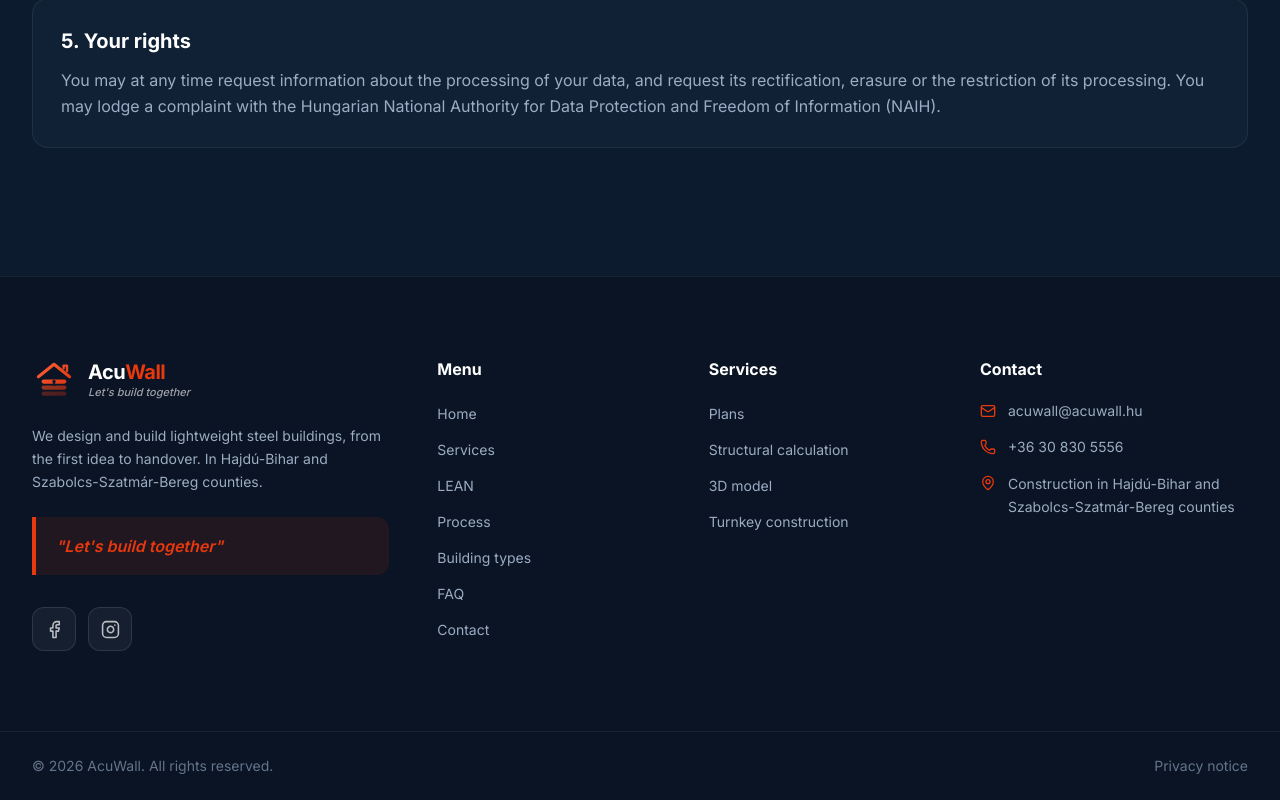
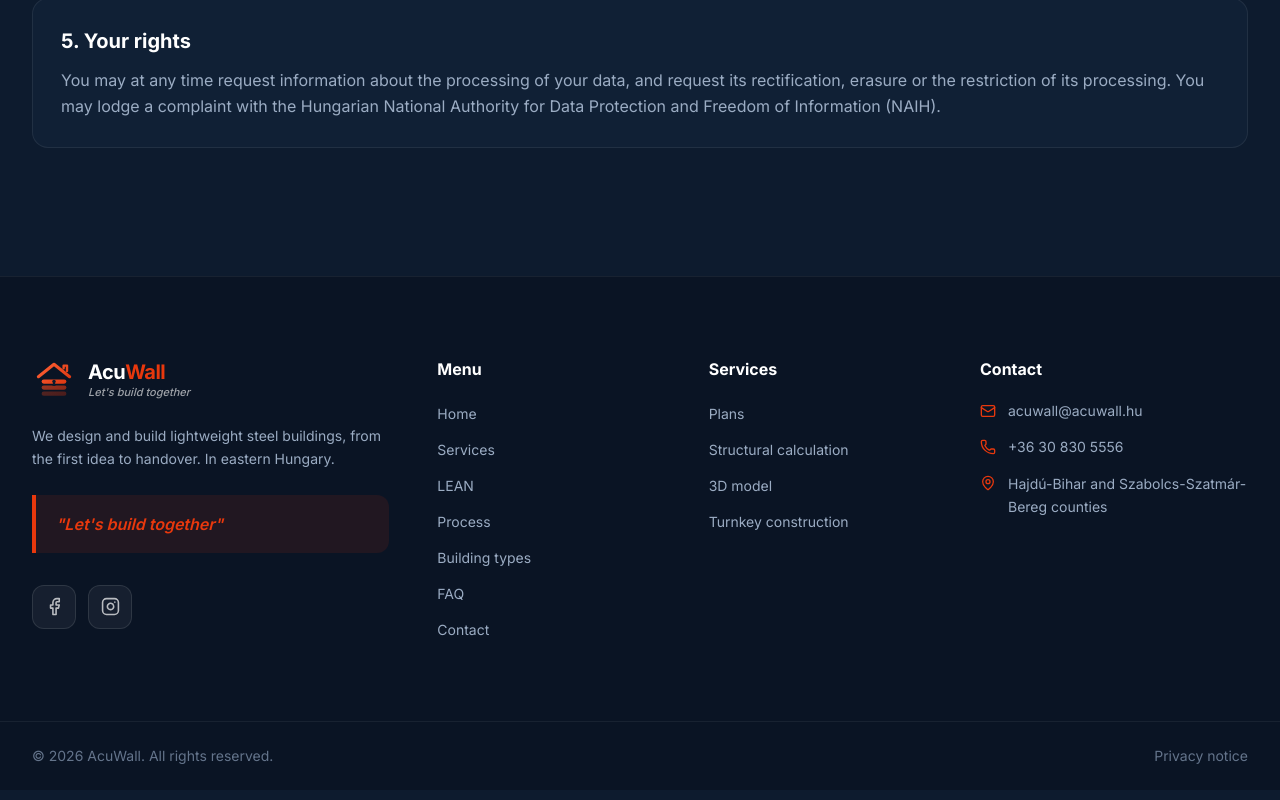
Before and after one commit to broist/acuwall_prod, a Next.js app: page /adatkezeles in a window 1280 px wide. Shown: the part 1038-1838 px from the top of the page. Built offline with nearby package versions, Linux system fonts and the light colour scheme.

Commit message:
Termeszetesebb megfogalmazas: Kelet-Magyarorszag a szovegekben, varmegyenevek csak az adatoknal
Co-Authored-By: Claude Opus 5 <noreply@anthropic.com>

```diff
--- a/src/components/landing/LandingWizard.tsx
+++ b/src/components/landing/LandingWizard.tsx
@@ -94,7 +94,7 @@ const STEPS: Step[] = [
     kind: "place",
     id: "location",
     question: "Hol épülne?",
-    help: "Hajdú-Bihar és Szabolcs-Szatmár-Bereg vármegyében dolgozunk, elég a település neve.",
+    help: "Hajdú-Biharban és Szabolcs-Szatmár-Beregben dolgozunk, elég a település neve.",
   },
   {
     kind: "contact",
--- a/src/i18n/dictionaries/de.ts
+++ b/src/i18n/dictionaries/de.ts
@@ -103,7 +103,7 @@ export const de: Dictionary = {
       },
       {
         title: "Wir gehen ans Telefon",
-        description: "Wo auch immer Ihr Grundstück im Komitat Hajdú-Bihar oder Szabolcs-Szatmár-Bereg liegt – rufen Sie uns an!",
+        description: "Wir bauen in Ostungarn. Rufen Sie uns an, wir besprechen alles.",
       },
     ],
   },
@@ -316,7 +316,7 @@ export const de: Dictionary = {
       },
       {
         question: "Wo arbeiten wir?",
-        answer: "In den Komitaten Hajdú-Bihar und Szabolcs-Szatmár-Bereg. Wo auch immer Ihr Grundstück in diesen Komitaten liegt, wenden Sie sich an uns.",
+        answer: "Wir arbeiten in den Komitaten Hajdú-Bihar und Szabolcs-Szatmár-Bereg. Wenn Ihr Grundstück in dieser Region liegt, wenden Sie sich an uns.",
       },
       {
         question: "Wie bezahle ich?",
@@ -413,17 +413,17 @@ export const de: Dictionary = {
       responseTime: "Reaktionszeit",
       hours: "Öffnungszeiten",
     },
-    areaValue: "Ausführung in den Komitaten Hajdú-Bihar und Szabolcs-Szatmár-Bereg",
+    areaValue: "Komitate Hajdú-Bihar und Szabolcs-Szatmár-Bereg",
     responseTimeValue: "In der Regel innerhalb von 24 Stunden, persönliche Antwort",
     hoursWeekdays: "Montag – Freitag: 08:00 – 17:00",
     hoursWeekend: "Samstag – Sonntag: geschlossen",
-    mapTitle: "AcuWall — Ausführung in den Komitaten Hajdú-Bihar und Szabolcs-Szatmár-Bereg",
+    mapTitle: "AcuWall — Komitate Hajdú-Bihar und Szabolcs-Szatmár-Bereg",
     mapOpen: "In Maps öffnen",
   },
 
   footer: {
     description:
-      "Wir planen und bauen Gebäude in Stahlleichtbauweise, von der ersten Idee bis zur Schlüsselübergabe. In den Komitaten Hajdú-Bihar und Szabolcs-Szatmár-Bereg.",
+      "Wir planen und bauen Gebäude in Stahlleichtbauweise, von der ersten Idee bis zur Schlüsselübergabe. In Ostungarn.",
     motto: "„Bauen wir gemeinsam“",
     menuHeading: "Menü",
     servicesHeading: "Leistungen",
@@ -434,7 +434,7 @@ export const de: Dictionary = {
       model: "3D-Modell",
       turnkey: "Schlüsselfertige Ausführung",
     },
-    areaValue: "Ausführung in den Komitaten Hajdú-Bihar und Szabolcs-Szatmár-Bereg",
+    areaValue: "Komitate Hajdú-Bihar und Szabolcs-Szatmár-Bereg",
     rights: "Alle Rechte vorbehalten.",
     privacy: "Datenschutzhinweis",
     facebookAria: "AcuWall auf Facebook",
--- a/src/i18n/dictionaries/en.ts
+++ b/src/i18n/dictionaries/en.ts
@@ -103,7 +103,7 @@ export const en: Dictionary = {
       },
       {
         title: "We answer the phone",
-        description: "Wherever your plot is in Hajdú-Bihar or Szabolcs-Szatmár-Bereg county – give us a call!",
+        description: "We build in eastern Hungary. Give us a call and let's talk it through.",
       },
     ],
   },
@@ -316,7 +316,7 @@ export const en: Dictionary = {
       },
       {
         question: "Where do we work?",
-        answer: "In Hajdú-Bihar and Szabolcs-Szatmár-Bereg counties. Wherever your plot is within these counties, get in touch with us.",
+        answer: "We work in Hajdú-Bihar and Szabolcs-Szatmár-Bereg counties. If your plot is in this area, get in touch with us.",
       },
       {
         question: "How do I pay?",
@@ -413,17 +413,17 @@ export const en: Dictionary = {
       responseTime: "Response time",
       hours: "Opening hours",
     },
-    areaValue: "Construction in Hajdú-Bihar and Szabolcs-Szatmár-Bereg counties",
+    areaValue: "Hajdú-Bihar and Szabolcs-Szatmár-Bereg counties",
     responseTimeValue: "Usually within 24 hours, with a personal reply",
     hoursWeekdays: "Monday – Friday: 08:00 – 17:00",
     hoursWeekend: "Saturday – Sunday: closed",
-    mapTitle: "AcuWall — construction in Hajdú-Bihar and Szabolcs-Szatmár-Bereg counties",
+    mapTitle: "AcuWall — Hajdú-Bihar and Szabolcs-Szatmár-Bereg counties",
     mapOpen: "Open in Maps",
   },
 
   footer: {
     description:
-      "We design and build lightweight steel buildings, from the first idea to handover. In Hajdú-Bihar and Szabolcs-Szatmár-Bereg counties.",
+      "We design and build lightweight steel buildings, from the first idea to handover. In eastern Hungary.",
     motto: "\"Let's build together\"",
     menuHeading: "Menu",
     servicesHeading: "Services",
@@ -434,7 +434,7 @@ export const en: Dictionary = {
       model: "3D model",
       turnkey: "Turnkey construction",
     },
-    areaValue: "Construction in Hajdú-Bihar and Szabolcs-Szatmár-Bereg counties",
+    areaValue: "Hajdú-Bihar and Szabolcs-Szatmár-Bereg counties",
     rights: "All rights reserved.",
     privacy: "Privacy notice",
     facebookAria: "AcuWall on Facebook",
--- a/src/i18n/dictionaries/hr.ts
+++ b/src/i18n/dictionaries/hr.ts
@@ -103,7 +103,7 @@ export const hr: Dictionary = {
       },
       {
         title: "Javljamo se na telefon",
-        description: "Gdje god se u županiji Hajdú-Bihar ili Szabolcs-Szatmár-Bereg nalazila vaša parcela – nazovite nas!",
+        description: "Gradimo u istočnoj Mađarskoj. Nazovite nas i sve ćemo dogovoriti.",
       },
     ],
   },
@@ -316,7 +316,7 @@ export const hr: Dictionary = {
       },
       {
         question: "Gdje izvodimo radove?",
-        answer: "U županijama Hajdú-Bihar i Szabolcs-Szatmár-Bereg. Gdje god se nalazila vaša parcela u tim županijama, javite nam se.",
+        answer: "Radimo u županijama Hajdú-Bihar i Szabolcs-Szatmár-Bereg. Ako je vaša parcela u toj regiji, javite nam se.",
       },
       {
         question: "Kako se plaća?",
@@ -413,17 +413,17 @@ export const hr: Dictionary = {
       responseTime: "Vrijeme odgovora",
       hours: "Radno vrijeme",
     },
-    areaValue: "Izvedba u županijama Hajdú-Bihar i Szabolcs-Szatmár-Bereg",
+    areaValue: "Županije Hajdú-Bihar i Szabolcs-Szatmár-Bereg",
     responseTimeValue: "Obično u roku od 24 sata, odgovaramo osobno",
     hoursWeekdays: "Ponedjeljak – petak: 08:00 – 17:00",
     hoursWeekend: "Subota – nedjelja: zatvoreno",
-    mapTitle: "AcuWall — izvedba u županijama Hajdú-Bihar i Szabolcs-Szatmár-Bereg",
+    mapTitle: "AcuWall — županije Hajdú-Bihar i Szabolcs-Szatmár-Bereg",
     mapOpen: "Otvori u Kartama",
   },
 
   footer: {
     description:
-      "Projektiramo i gradimo montažne čelične zgrade, od ideje do primopredaje ključeva. U županijama Hajdú-Bihar i Szabolcs-Szatmár-Bereg.",
+      "Projektiramo i gradimo montažne čelične zgrade, od ideje do primopredaje ključeva. U istočnoj Mađarskoj.",
     motto: "„Gradimo zajedno”",
     menuHeading: "Izbornik",
     servicesHeading: "Usluge",
@@ -434,7 +434,7 @@ export const hr: Dictionary = {
       model: "3D model",
       turnkey: "Izvedba ključ u ruke",
     },
-    areaValue: "Izvedba u županijama Hajdú-Bihar i Szabolcs-Szatmár-Bereg",
+    areaValue: "Županije Hajdú-Bihar i Szabolcs-Szatmár-Bereg",
     rights: "Sva prava pridržana.",
     privacy: "Obavijest o zaštiti podataka",
     facebookAria: "AcuWall na Facebooku",
--- a/src/i18n/dictionaries/hu.ts
+++ b/src/i18n/dictionaries/hu.ts
@@ -101,7 +101,7 @@ export const hu = {
       },
       {
         title: "Felvesszük a telefont",
-        description: "Bárhol is van a telke Hajdú-Biharban vagy Szabolcs-Szatmár-Beregben – hívjon minket!",
+        description: "Kelet-Magyarországon építünk. Hívjon minket, és megbeszéljük.",
       },
     ],
   },
@@ -314,7 +314,7 @@ export const hu = {
       },
       {
         question: "Hol vállalunk munkát?",
-        answer: "Hajdú-Bihar és Szabolcs-Szatmár-Bereg vármegyében. Bárhol is van a telke ezekben a megyékben, keressen minket.",
+        answer: "Hajdú-Bihar és Szabolcs-Szatmár-Bereg vármegyében dolgozunk. Ha a telke ezen a környéken van, keressen minket.",
       },
       {
         question: "Hogyan fizetek?",
@@ -411,17 +411,17 @@ export const hu = {
       responseTime: "Válaszidő",
       hours: "Nyitvatartás",
     },
-    areaValue: "Kivitelezés Hajdú-Bihar és Szabolcs-Szatmár-Bereg vármegyében",
+    areaValue: "Hajdú-Bihar és Szabolcs-Szatmár-Bereg vármegye",
     responseTimeValue: "Általában 24 órán belül, személyesen válaszolunk",
     hoursWeekdays: "Hétfő – Péntek: 08:00 – 17:00",
     hoursWeekend: "Szombat – Vasárnap: zárva",
-    mapTitle: "AcuWall — kivitelezés Hajdú-Bihar és Szabolcs-Szatmár-Bereg vármegyében",
+    mapTitle: "AcuWall — Hajdú-Bihar és Szabolcs-Szatmár-Bereg vármegye",
     mapOpen: "Megnyitás a Térképen",
   },
 
   footer: {
     description:
-      "Könnyűszerkezetes épületeket tervezünk és építünk, az ötlettől a kulcsátadásig. Hajdú-Bihar és Szabolcs-Szatmár-Bereg vármegyében.",
+      "Könnyűszerkezetes épületeket tervezünk és építünk, az ötlettől a kulcsátadásig. Kelet-Magyarországon.",
     motto: "„Építsünk együtt”",
     menuHeading: "Menü",
     servicesHeading: "Szolgáltatások",
@@ -432,7 +432,7 @@ export const hu = {
       model: "3D modell",
       turnkey: "Kulcsrakész kivitelezés",
     },
-    areaValue: "Kivitelezés Hajdú-Bihar és Szabolcs-Szatmár-Bereg vármegyében",
+    areaValue: "Hajdú-Bihar és Szabolcs-Szatmár-Bereg vármegye",
     rights: "Minden jog fenntartva.",
     privacy: "Adatkezelési tájékoztató",
     facebookAria: "AcuWall a Facebookon",
--- a/src/i18n/dictionaries/pl.ts
+++ b/src/i18n/dictionaries/pl.ts
@@ -103,7 +103,7 @@ export const pl: Dictionary = {
       },
       {
         title: "Odbieramy telefon",
-        description: "Gdziekolwiek w komitacie Hajdú-Bihar lub Szabolcs-Szatmár-Bereg znajduje się Państwa działka – proszę zadzwonić!",
+        description: "Budujemy we wschodnich Węgrzech. Proszę zadzwonić, wszystko omówimy.",
       },
     ],
   },
@@ -316,7 +316,7 @@ export const pl: Dictionary = {
       },
       {
         question: "Gdzie prowadzimy prace?",
-        answer: "W komitatach Hajdú-Bihar i Szabolcs-Szatmár-Bereg. Gdziekolwiek w tych komitatach znajduje się Państwa działka, proszę się z nami skontaktować.",
+        answer: "Pracujemy w komitatach Hajdú-Bihar i Szabolcs-Szatmár-Bereg. Jeśli Państwa działka leży w tym regionie, proszę się z nami skontaktować.",
       },
       {
         question: "Jak przebiega płatność?",
@@ -413,17 +413,17 @@ export const pl: Dictionary = {
       responseTime: "Czas odpowiedzi",
       hours: "Godziny otwarcia",
     },
-    areaValue: "Realizacja w komitatach Hajdú-Bihar i Szabolcs-Szatmár-Bereg",
+    areaValue: "Komitaty Hajdú-Bihar i Szabolcs-Szatmár-Bereg",
     responseTimeValue: "Zwykle w ciągu 24 godzin, odpowiadamy osobiście",
     hoursWeekdays: "Poniedziałek – piątek: 08:00 – 17:00",
     hoursWeekend: "Sobota – niedziela: nieczynne",
-    mapTitle: "AcuWall — realizacja w komitatach Hajdú-Bihar i Szabolcs-Szatmár-Bereg",
+    mapTitle: "AcuWall — komitaty Hajdú-Bihar i Szabolcs-Szatmár-Bereg",
     mapOpen: "Otwórz w Mapach",
   },
 
   footer: {
     description:
-      "Projektujemy i budujemy budynki w lekkiej konstrukcji stalowej, od pomysłu po przekazanie kluczy. W komitatach Hajdú-Bihar i Szabolcs-Szatmár-Bereg.",
+      "Projektujemy i budujemy budynki w lekkiej konstrukcji stalowej, od pomysłu po przekazanie kluczy. We wschodnich Węgrzech.",
     motto: "„Budujmy razem”",
     menuHeading: "Menu",
     servicesHeading: "Usługi",
@@ -434,7 +434,7 @@ export const pl: Dictionary = {
       model: "Model 3D",
       turnkey: "Realizacja pod klucz",
     },
-    areaValue: "Realizacja w komitatach Hajdú-Bihar i Szabolcs-Szatmár-Bereg",
+    areaValue: "Komitaty Hajdú-Bihar i Szabolcs-Szatmár-Bereg",
     rights: "Wszelkie prawa zastrzeżone.",
     privacy: "Informacja o ochronie danych",
     facebookAria: "AcuWall na Facebooku",
```
